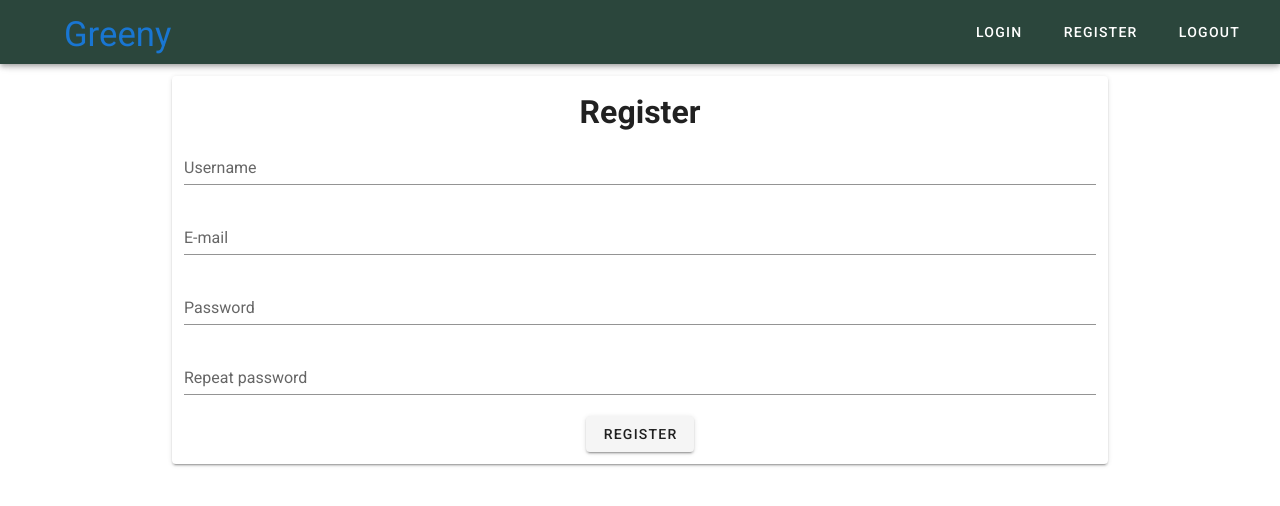
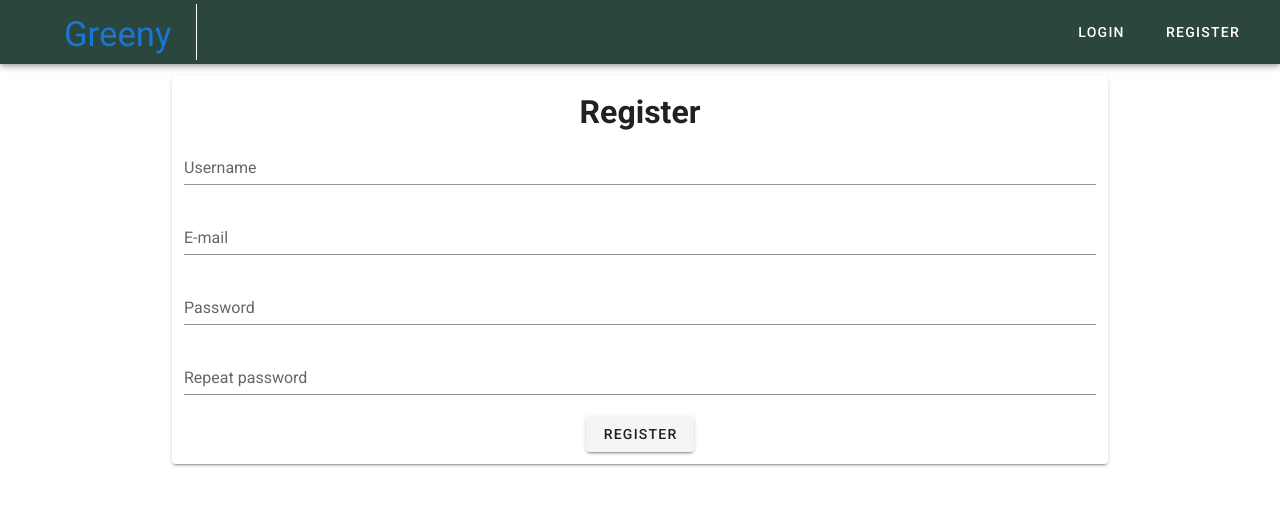
Before and after one commit to vpericki/Greeny-vue, a Vue app: page /#/register in a window 1280 px wide. Shown: the top 506 px of the page. Built offline with nearby package versions, Linux system fonts and the light colour scheme.

Commit message:
navigation guard

```diff
--- a/package.json
+++ b/package.json
@@ -16,6 +16,7 @@
     "js-cookie": "^2.2.1",
     "vue": "^2.6.11",
     "vue-class-component": "^7.2.3",
+    "vue-loading-overlay": "^3.3.2",
     "vue-property-decorator": "^8.4.2",
     "vue-router": "^3.2.0",
     "vuetify": "^2.2.11",
--- a/src/components/Navbar.vue
+++ b/src/components/Navbar.vue
@@ -5,7 +5,7 @@
       dark
     >
       <router-link to="/" class="no-style">
-        <div class="d-flex align-center">
+        <div class="d-flex align-center vline">
           <v-img
             alt="Vuetify Logo"
             class="shrink mr-2 align-middle"
@@ -27,26 +27,32 @@
         </div>
       </router-link>
 
+      <router-link to="/dashboard" class="no-style first-item" v-if="isLoggedIn">
+          <v-btn text>
+            <span class="mr-2">Dashboard</span>
+          </v-btn>
+      </router-link>
+
 
       <v-spacer></v-spacer>
 
 
       <div>
 
-        <router-link to="/login">
+        <router-link to="/login" v-if="! isLoggedIn">
           <v-btn text>
             <span class="mr-2">Login</span>
           </v-btn>
         </router-link>
 
-        <router-link to="/register">
+        <router-link to="/register" v-if="! isLoggedIn">
           <v-btn text>
             <span class="mr-2">Register</span>
           </v-btn>
         </router-link>
 
 
-        <v-btn text @click="logout">
+        <v-btn text @click="logout" v-if="isLoggedIn">
           <span class="mr-2">Logout</span>
         </v-btn>
 
@@ -76,6 +82,11 @@ import router from '../router'
             router.push({name: "Home"})
           })
       }
+    },
+    computed: {
+      isLoggedIn() {
+        return this.$store.getters.isLoggedIn
+      }
     }
   })
 </script>
@@ -104,4 +115,13 @@ import router from '../router'
   vertical-align: middle;
 }
 
+.vline {
+  padding-right: 25px;
+  border-right: 1px solid white;
+}
+
+.first-item {
+  margin-left: 15px;
+}
+
 </style>
--- a/src/router/index.ts
+++ b/src/router/index.ts
@@ -1,6 +1,7 @@
 import Vue from 'vue'
 import VueRouter, { RouteConfig } from 'vue-router'
 import Home from '../views/Home.vue'
+import store from '../store'
 
 Vue.use(VueRouter)
 
@@ -45,4 +46,17 @@ const router = new VueRouter({
 })
 
 
+router.beforeEach((to, from, next) => {
+  if(to.matched.some(route => route.meta.requiredAuth)) {
+    if (store.getters.isLoggedIn) {
+      next()
+      return
+    }
+    next('/login')
+  } else {
+    next()
+  }
+})
+
+
 export default router
--- a/src/views/Login.vue
+++ b/src/views/Login.vue
@@ -1,5 +1,5 @@
 <template>
-  <v-container fluid class="limit-width" data-aos="fade-up">
+  <v-container fluid class="limit-width vld-parent" data-aos="fade-up">
     <v-card class="card">
         <v-form v-model="valid">
             <v-layout column class="center">
@@ -80,7 +80,6 @@
 
     methods: {
       submit() {
-
         const user = {
           email: this.email,
           password: this.password,
```
Also changed, not shown: 1 other file (tests, documents, lock files or other folders).
